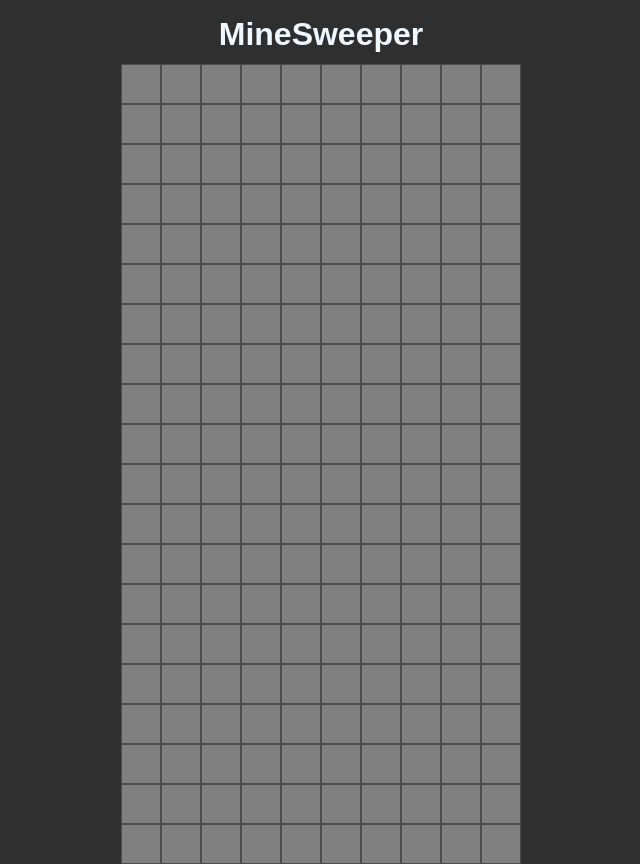
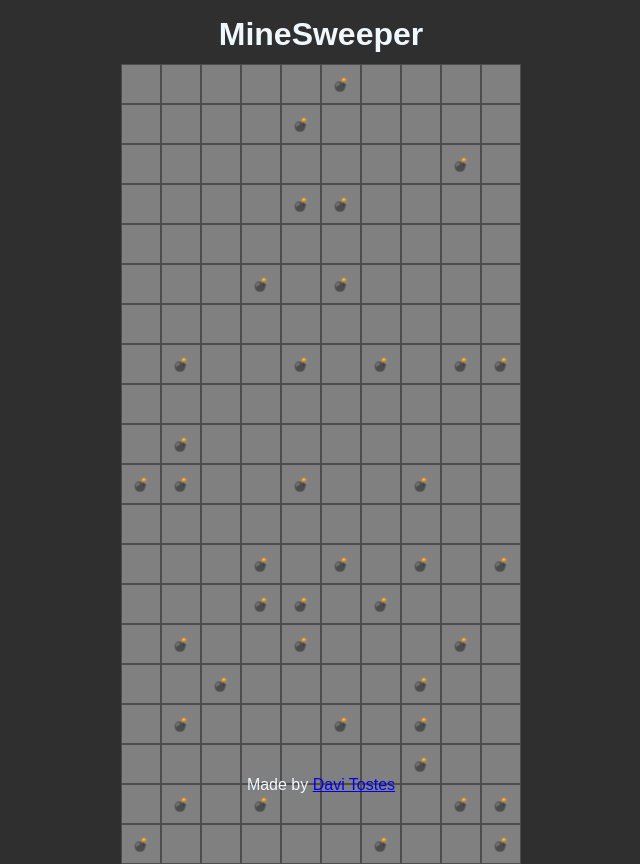
Before and after one commit to DaviTostes/mine-sweeper, a React (Vite) app: page / in a window 1280 px wide. Shown: the whole page, without its empty margins (319-959 px from the left). Built offline with nearby package versions, Linux system fonts and the light colour scheme.

Commit message:
butei as bombas

```diff
--- a/index.html
+++ b/index.html
@@ -4,7 +4,7 @@
     <meta charset="UTF-8" />
     <link rel="icon" type="image/svg+xml" href="/vite.svg" />
     <meta name="viewport" content="width=device-width, initial-scale=1.0" />
-    <title>Vite + React + TS</title>
+    <title>MineSweeper</title>
   </head>
   <body>
     <div id="root"></div>
--- a/src/App.css
+++ b/src/App.css
@@ -34,6 +34,11 @@ h1 {
   flex-wrap: wrap;
 }
 
+.mine h1 {
+  color: red;
+  font-size: 36px;
+}
+
 .block {
   width: 40px;
   height: 40px;
@@ -50,3 +55,14 @@ h1 {
 .block:active {
   filter: brightness(0.3);
 }
+
+footer {
+  position: absolute;
+  left: 50%;
+  top: 97%;
+  transform: translate(-50%, 0);
+}
+
+footer p {
+  color: aliceblue;
+}
--- a/src/App.tsx
+++ b/src/App.tsx
@@ -1,7 +1,12 @@
-import { useEffect } from 'react';
+import { useEffect, useState } from 'react';
 import "./App.css";
 
 function App() {
+  const [lose, setLose] = useState(false)
+
+  const handleClickBomb = () => {
+    setLose(true)
+  }
 
   useEffect(() => {
     const mine = document.querySelector(".mine")
@@ -10,18 +15,42 @@ function App() {
       while(mine.childElementCount < 200) {
         let block = document.createElement("button")
         block.setAttribute("class", "block")
-
+        block.setAttribute("id", mine.childElementCount.toString())
 
         mine.appendChild(block)
       }
+
+      let bombs = 20
+      while(bombs > 0) {
+        let blockBomb = Math.floor(Math.random() * 200)
+        if(mine.children[blockBomb].innerHTML != "<p>💣</p>") {
+          mine.children[blockBomb].innerHTML = "<p>💣</p>"
+          mine.children[blockBomb].addEventListener("click", handleClickBomb)
+          bombs--;
+        }
+      }
     }
   }, [])
+
+  useEffect(() => {
+    if(lose === true) {
+      const mine = document.querySelector(".mine")
+
+      const loseTitle = document.createElement("h1")
+      loseTitle.innerHTML = "YOU LOSE"
+
+      mine?.appendChild(loseTitle)
+    }
+  }, [lose])
 
   return (
     <div className="App" role="main">
       <h1>MineSweeper</h1>
       <div className="mine">
       </div>
+      <footer>
+        <p>Made by <a target="_blank" href="https://github.com/davitostes">Davi Tostes</a></p>
+      </footer>
     </div>
   );
 }
```
Also changed, not shown: 5 other files (tests, documents, lock files or other folders).
